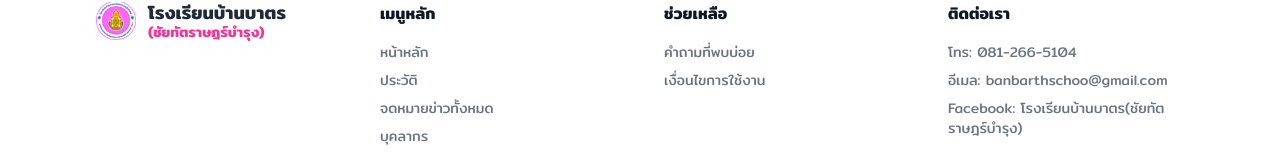
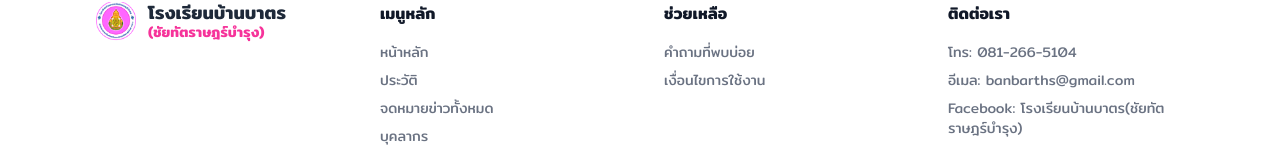
Before and after one commit to Tamashi125/banbarth, a React (Vite) app: page / in a window 1280 px wide. Shown: the part 5033-5193 px from the top of the page. Built offline with nearby package versions, Linux system fonts and the light colour scheme.

Commit message:
Update contact email in Footer

```diff
--- a/src/components/Footer.jsx
+++ b/src/components/Footer.jsx
@@ -41,7 +41,7 @@ const Footer = () => {
                         <h4 className="font-bold text-gray-900 mb-4">ติดต่อเรา</h4>
                         <ul className="space-y-2 text-sm text-gray-500">
                             <li>โทร: 081-266-5104</li>
-                            <li>อีเมล: banbarthschoo@gmail.com</li>
+                            <li>อีเมล: banbarths@gmail.com</li>
                             <li>Facebook: โรงเรียนบ้านบาตร(ชัยทัตราษฎร์บำรุง)</li>
                         </ul>
                     </div>
```
